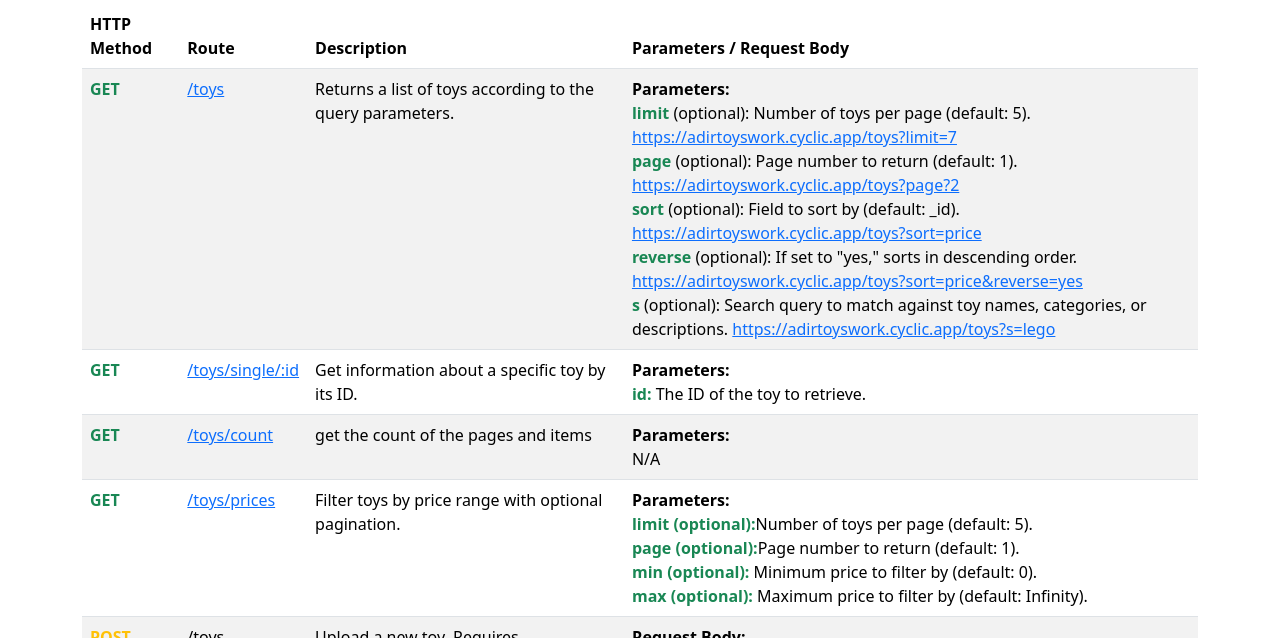
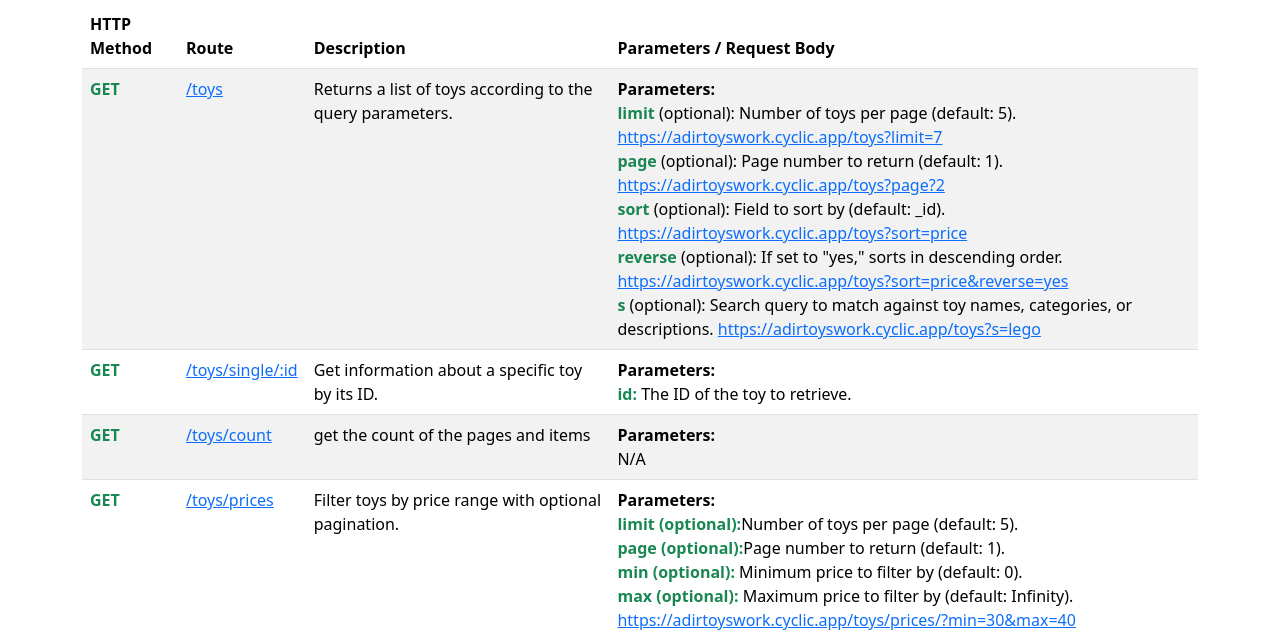
Before and after one commit to adirmolk/AdirsToysWork, a website: page public/index.html in a window 1280 px wide. Shown: the part 146-784 px from the top of the page. Drawn offline with nearby package versions, Linux system fonts and the light colour scheme.

Commit message:
Add files via upload

```diff
--- a/public/index.html
+++ b/public/index.html
@@ -100,6 +100,8 @@
               price to filter by (default: 0).<br />
               <span class="text-success fw-bold">max (optional):</span> Maximum
               price to filter by (default: Infinity).
+              <a href="https://adirtoyswork.cyclic.app/toys/prices/?min=30&max=40">https://adirtoyswork.cyclic.app/toys/prices/?min=30&max=40</a><br />
+
             </td>
           </tr>
           <tr>
```
